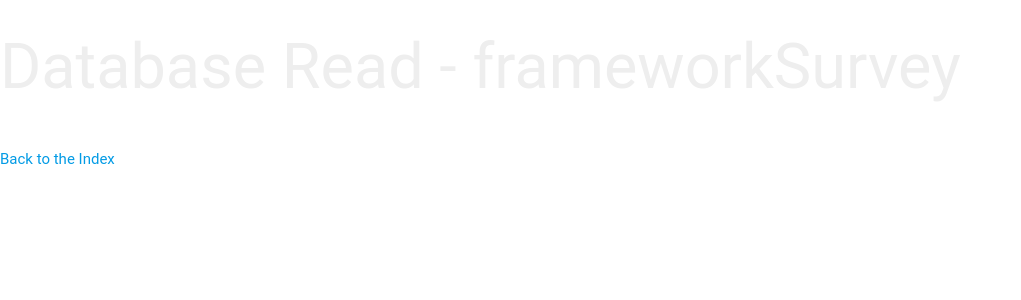
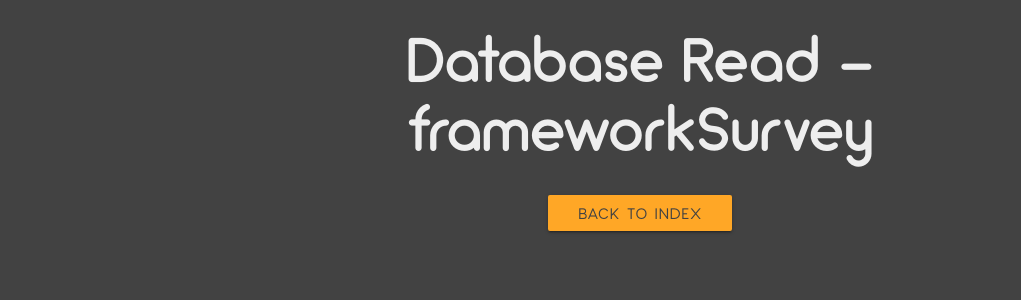
Before and after one commit to ahashim1/CSC174_Assignment8, a PHP site: page /admin.php in a window 1280 px wide. Shown: the top 300 px of the page, without its empty margins (0-1021 px from the left). Run offline with PHP 8.4, Linux system fonts and the light colour scheme; data that the repository does not hold is empty; some libraries are stand-ins or nearby versions; some web fonts are replaced.

Commit message:
fixed coloring on admin page

```diff
--- a/admin.php
+++ b/admin.php
@@ -18,7 +18,7 @@
 <!doctype html>
 <html>
 <head>
-	<title>Database Read - frameworkSurvey</title>
+	<title>Database Read - Framework Survey</title>
 
 	<!--Import Google Icon Font-->
     <link href="https://fonts.googleapis.com/icon?family=Material+Icons" rel="stylesheet">
@@ -35,11 +35,15 @@
 	<link rel="shortcut icon" href="images/favicon.ico" type="image/x-icon">
 	<link rel="icon" href="images/favicon.ico" type="image/x-icon">
 </head>
-<body>
 
-	<h1>Database Read - frameworkSurvey</h1>
+<body class="grey darken-3">
+	<div class="container">
 
-	<table border>
+	<h1 class="arc center-align">Database Read - frameworkSurvey</h1>
+
+	<div class="charl">
+
+	<table border="1">
 
 <?php
 	// 3. Use returned data (if any)
@@ -61,14 +65,16 @@
 				<form action='edit.php?name="<?php echo $frameworkSurvey['name']; ?>"' method="post">
         		<input type="hidden" name="name" value="<?php echo $frameworkSurvey['name']; ?>">
 
-        		<input type="submit" name="submit" value="Edit">
+				<button class="orange lighten-1 btn waves-effect waves-light" type="submit" name="Submit" value="Edit">Edit</button>
+
     			</form>
 
 
     			<form action='delete.php?name="<?php echo $frameworkSurvey['name']; ?>"' method="post">
         		<input type="hidden" name="name" value="<?php echo $frameworkSurvey['name']; ?>">
 
-        		<input type="submit" name="submit" value="Delete">
+				<button class="orange lighten-1 btn waves-effect waves-light" type="submit" name="Submit" value="Delete">Delete</button>
+
     			</form>
 
 
@@ -80,8 +86,15 @@
 
 	</table>
 
-	<br>
-	<a href=".">Back to the Index</a>
+	<div class="center-align">
+
+	<a class="orange lighten-1 btn waves-effect waves-light">Back to Index</a>
+
+	</div>
+
+	</div>
+
+	</div>
 
 
 <!-- Downloading jQuery and Materialize -->
--- a/css/overrides.css
+++ b/css/overrides.css
@@ -88,3 +88,7 @@ h1{
 .btn{
 	color: #424242;
 }
+
+button{
+	margin-bottom: 5px;
+}
--- a/index.php
+++ b/index.php
@@ -230,7 +230,7 @@
 					</div>
 
 					<div class="center-align">
-					<button class=" orange lighten-1 btn waves-effect waves-light" type="submit" name="Submit">Submit</button>
+						<button class=" orange lighten-1 btn waves-effect waves-light" type="submit" name="Submit">Submit</button>
 					</div>
 
 				</div>
```
